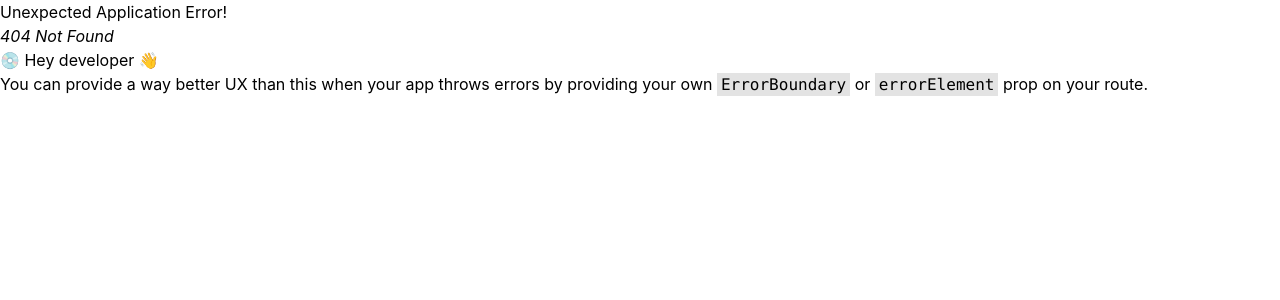
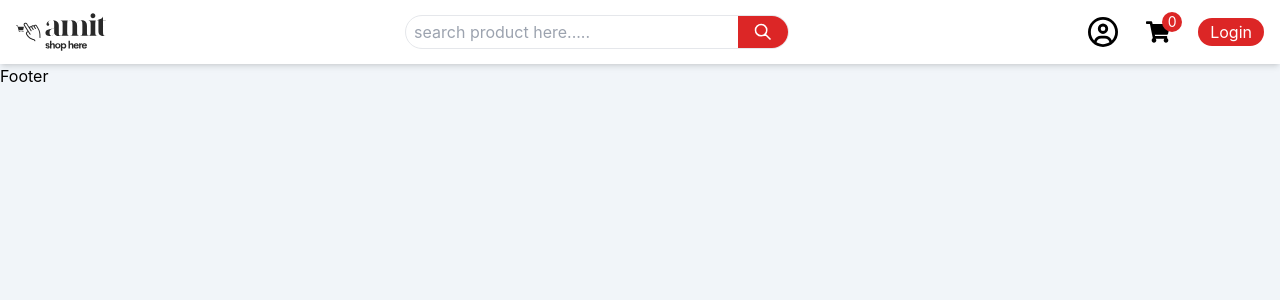
Before and after one commit to swarupcs/E-commerce-Frontend, a React (Create React App) app: page /login in a window 1280 px wide. Before the commit this address had no page. Shown: the top 300 px of the page. Built offline with nearby package versions, Linux system fonts and the light colour scheme.

Commit message:
some fixes

```diff
--- a/src/components/Header.js
+++ b/src/components/Header.js
@@ -1,45 +1,54 @@
-import React from 'react'
-import Logo from './Logo'
+import React from "react";
+import Logo from "./Logo";
 import { GrSearch } from "react-icons/gr";
 import { FaRegCircleUser } from "react-icons/fa6";
 import { FaShoppingCart } from "react-icons/fa";
+import { Link } from "react-router-dom";
 
 const Header = () => {
   return (
-    <header className='h-16 shadow-md'>
-      <div className='h-full container mx-auto flex items-center px-4 justify-between'>
-        <div className=''>
+    <header className="h-16 shadow-md bg-white">
+      <div className="h-full container mx-auto flex items-center px-4 justify-between">
+        <div className="">
+          <Link to={"/"}>
             <Logo w={90} h={50} />
+          </Link>
         </div>
 
-        <div className='hidden lg:flex items-center w-full justify-between max-w-sm border rounded-full focus-within:shadow pl-2'>
-          <input type="text" placeholder='search product here.....' className='w-full outline-none '/>
-          <div className='text-lg min-w-[50px] h-8 bg-red-600 flex items-center justify-center rounded-r-full text-white'>
-          <GrSearch  />
+        <div className="hidden lg:flex items-center w-full justify-between max-w-sm border rounded-full focus-within:shadow pl-2">
+          <input
+            type="text"
+            placeholder="search product here....."
+            className="w-full outline-none "
+          />
+          <div className="text-lg min-w-[50px] h-8 bg-red-600 flex items-center justify-center rounded-r-full text-white">
+            <GrSearch />
           </div>
         </div>
 
-        <div className='flex items-center gap-7'>
-
-          <div className='text-3xl cursor-pointer'>
+        <div className="flex items-center gap-7">
+          <div className="text-3xl cursor-pointer">
             <FaRegCircleUser />
           </div>
 
-          <div className='text-2xl relative'>
-            <span><FaShoppingCart /></span>
-            <div className='bg-red-600 text-white w-5 h-5 rounded-full p-1 flex items-center justify-center absolute -top-2 -right-3'>
-              <p className='text-sm'>0</p>
+          <div className="text-2xl relative">
+            <span>
+              <FaShoppingCart />
+            </span>
+            <div className="bg-red-600 text-white w-5 h-5 rounded-full p-1 flex items-center justify-center absolute -top-2 -right-3">
+              <p className="text-sm">0</p>
             </div>
           </div>
 
           <div>
-            <button className='px-3 py-1 rounded-full text-white bg-red-600 hover:bg-red-700'>Login</button>
+            <Link to={"/login"} className="px-3 py-1 rounded-full text-white bg-red-600 hover:bg-red-700">
+              Login
+            </Link>
           </div>
         </div>
-
       </div>
     </header>
-  )
-}
+  );
+};
 
-export default Header
+export default Header;
--- a/src/index.css
+++ b/src/index.css
@@ -9,6 +9,7 @@ body {
     sans-serif;
   -webkit-font-smoothing: antialiased;
   -moz-osx-font-smoothing: grayscale;
+  @apply bg-slate-100
 }
 
 code {
--- /dev/null
+++ b/src/pages/Login.js
@@ -0,0 +1,11 @@
+import React from 'react'
+
+const Login = () => {
+  return (
+    <section>
+
+    </section>
+  )
+}
+
+export default Login
```
Also changed, not shown: src/routes/index.js (+6 -1 lines).
